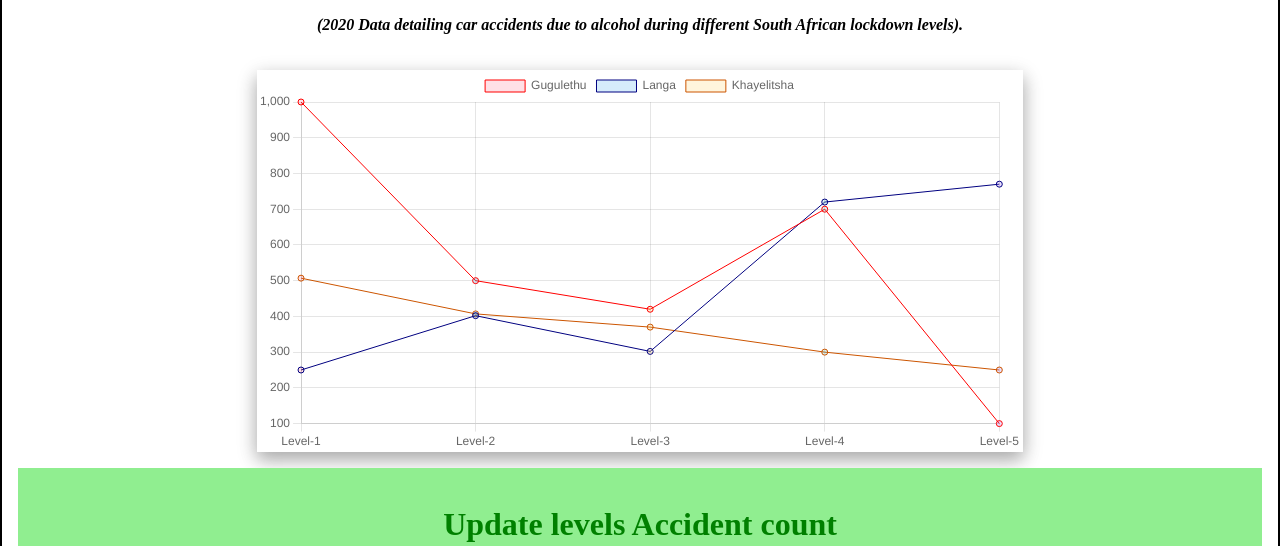
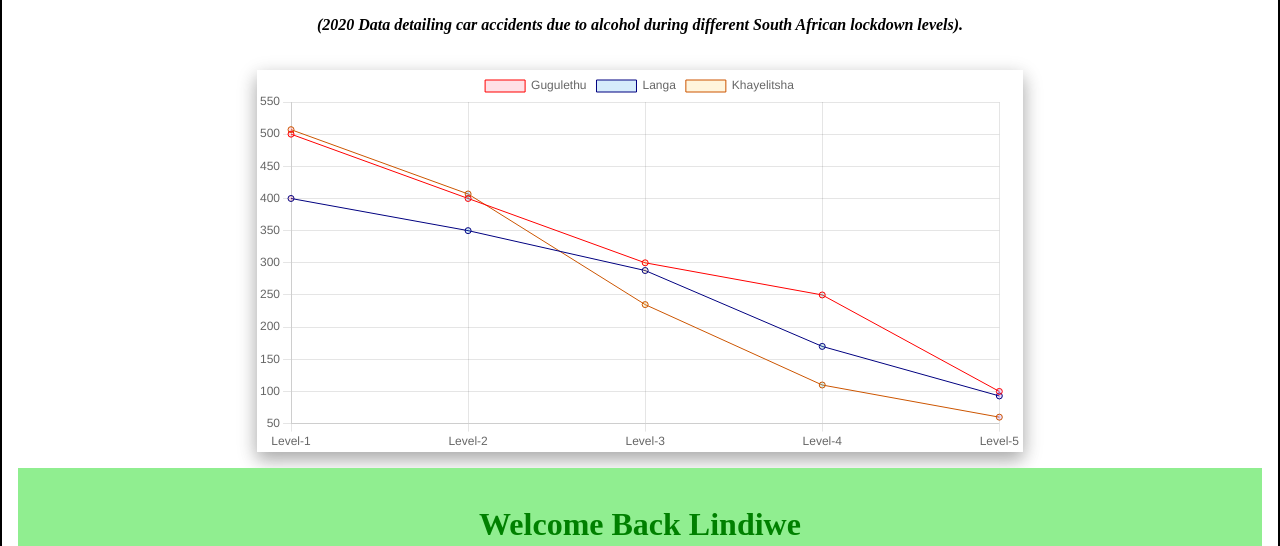
Before and after one commit to OwethuSotomela/the-Dynamics, a plain HTML site: page main.html in a window 1280 px wide. Shown: the part 463-1009 px from the top of the page. Drawn offline with nearby package versions, Linux system fonts and the light colour scheme.

Commit message:
the-Dynamics

```diff
--- a/js/area-list.js
+++ b/js/area-list.js
@@ -4,10 +4,10 @@ function theList() {
   var areaList = [{
     Area: "Gugulethu",
 
-    Level_1: 1000,
-    Level_2: 500,
-    Level_3: 420,
-    Level_4: 700,
+    Level_1: 500,
+    Level_2: 400,
+    Level_3: 300,
+    Level_4: 250,
     Level_5: 100,
 
     levelData : function() {
@@ -31,11 +31,11 @@ function theList() {
   },
   {
     Area: "Langa",
-    Level_1: 250,
-    Level_2: 402,
-    Level_3: 302,
-    Level_4: 720,
-    Level_5: 770,
+    Level_1: 400,
+    Level_2: 350,
+    Level_3: 288,
+    Level_4: 170,
+    Level_5: 93,
     levelData : function() {
       return [this.Level_1, this.Level_2, this.Level_3, this.Level_4, this.Level_5]
     },
@@ -58,9 +58,9 @@ function theList() {
     Area: "Khayelitsha",
     Level_1: 507,
     Level_2: 407,
-    Level_3: 370,
-    Level_4: 300,
-    Level_5: 250,
+    Level_3: 235,
+    Level_4: 110,
+    Level_5: 60,
     levelData : function() {
       return [this.Level_1, this.Level_2, this.Level_3, this.Level_4, this.Level_5]
     },
--- a/main.html
+++ b/main.html
@@ -62,7 +62,7 @@
 
             <!-- <a href="#"> Hide Accident Admin </a> -->
 
-            <h1 class="lind" style="color: green">Update levels Accident count</h1>
+            <h1 class="lind" style="color: green">Welcome Back Lindiwe</h1>
             <form>
                 <div class="formBox">
                     <label for="">Area</label>
@@ -86,7 +86,7 @@
                 </div>
                 <div class="formBox">
                     <label for="yr">Number of car accidents</label>
-                    <input type="number" id="num" onclick="event.stopPropagation()" placeholder="number of car accidents" />
+                    <input type="number" id="num" onclick="event.stopPropagation()" placeholder="Number of car accidents" />
                 </div>
                 <div class="formBox">
                     <button id="btn">Click to Add</button>
```
